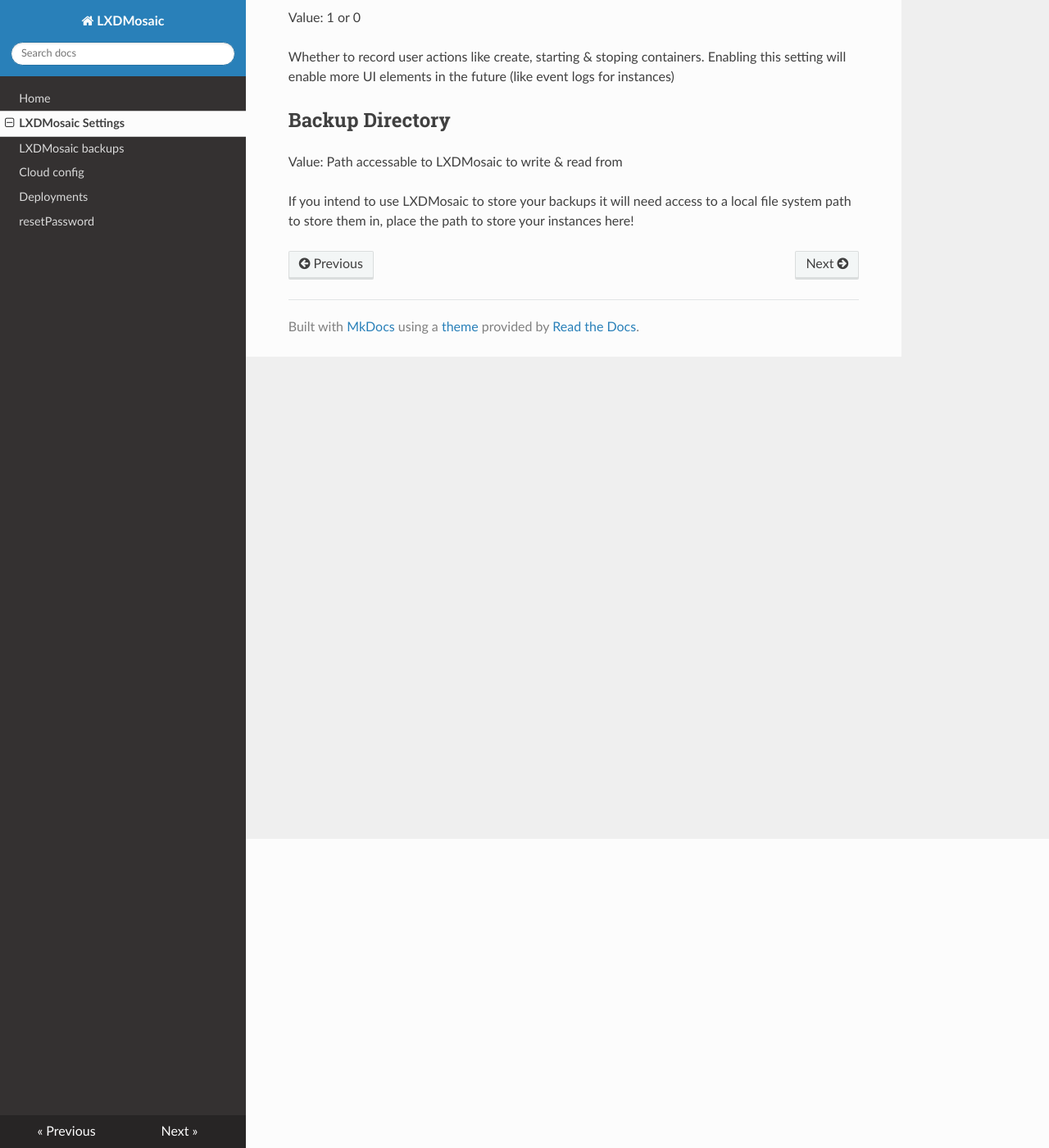
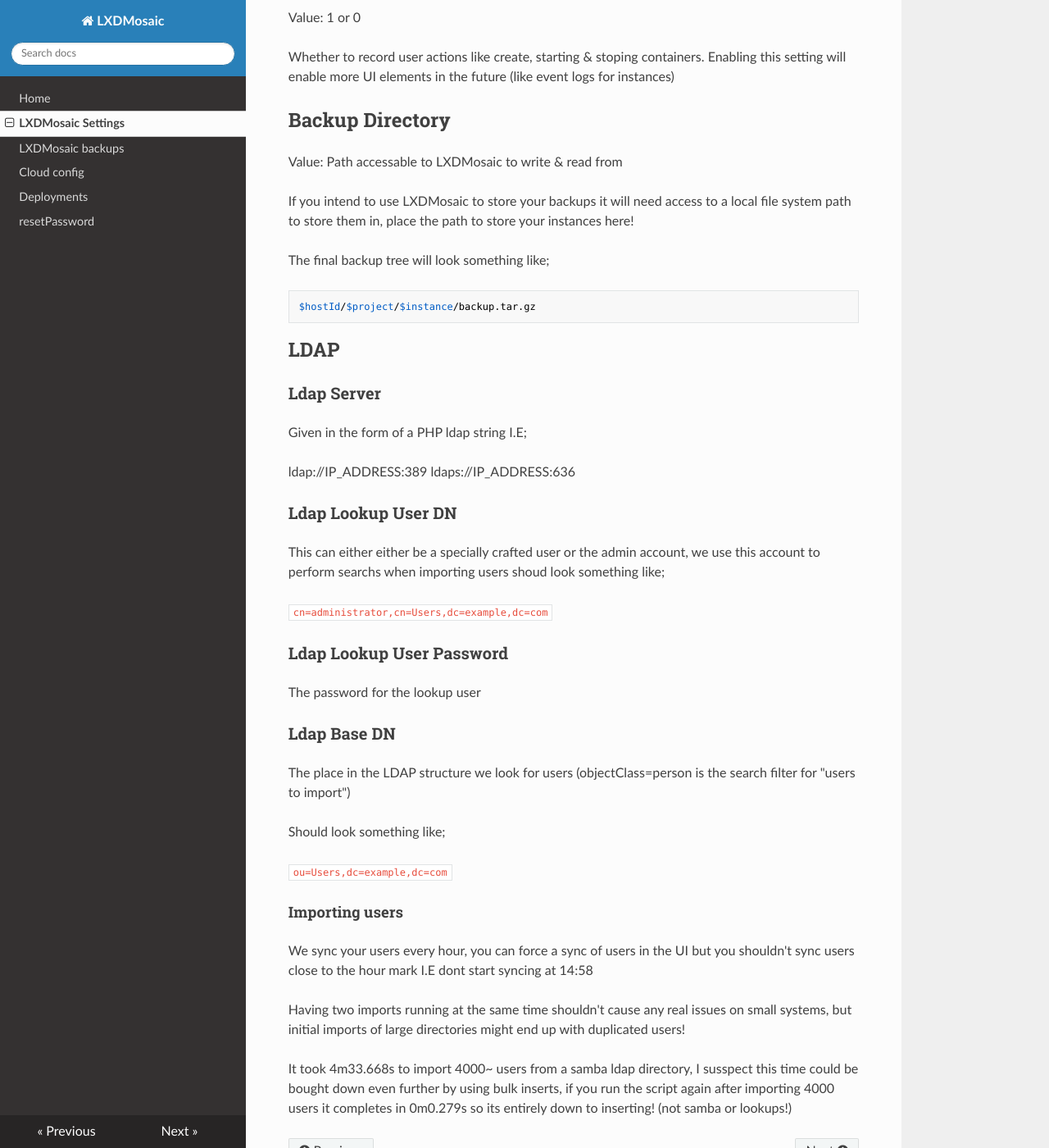
Before and after one commit to turtle0x1/LxdMosaic, an MkDocs documentation site: the page built from docs/LXDMosaic_Settings.md, in a window 1280 px wide and 1400 px high, scrolled down 377 px. Shown: the whole window at 82% size. Built offline with MkDocs 1.6.1, drawn with Linux system fonts in a browser that asks for light colours; nearby versions of some CDN libraries.

Commit message:
Update docs on instance settings to include details about LDAP

```diff
--- a/docs/LXDMosaic_Settings.md
+++ b/docs/LXDMosaic_Settings.md
@@ -24,3 +24,50 @@
 If you intend to use LXDMosaic to store your backups it will need access to
 a local file system path to store them in, place the path to store your instances
 here!
+
+The final backup tree will look something like;
+
+    $hostId/$project/$instance/backup.tar.gz
+
+## LDAP
+
+### Ldap Server
+
+Given in the form of a PHP ldap string I.E;
+
+ ldap://IP_ADDRESS:389
+ ldaps://IP_ADDRESS:636
+
+### Ldap Lookup User DN
+
+This can either either be a specially crafted user or the admin account, we use
+this account to perform searchs when importing users shoud look something like;
+
+`cn=administrator,cn=Users,dc=example,dc=com`
+
+### Ldap Lookup User Password
+
+The password for the lookup user
+
+### Ldap Base DN
+
+The place in the LDAP structure we look for users (objectClass=person is the
+search filter for "users to import")
+
+Should look something like;
+
+`ou=Users,dc=example,dc=com`
+
+#### Importing users
+
+We sync your users every hour, you can force a sync of users in the UI but
+you shouldn't sync users close to the hour mark I.E dont start syncing at 14:58
+
+Having two imports running at the same time shouldn't cause any real issues on
+small systems, but initial imports of large directories might end up with
+duplicated users!
+
+It took 4m33.668s to import 4000~ users from a samba ldap directory, I susspect
+this time could be bought down even further by using bulk inserts, if you run
+the script again after importing 4000 users it completes in 0m0.279s so its
+entirely down to inserting! (not samba or lookups!)
```
